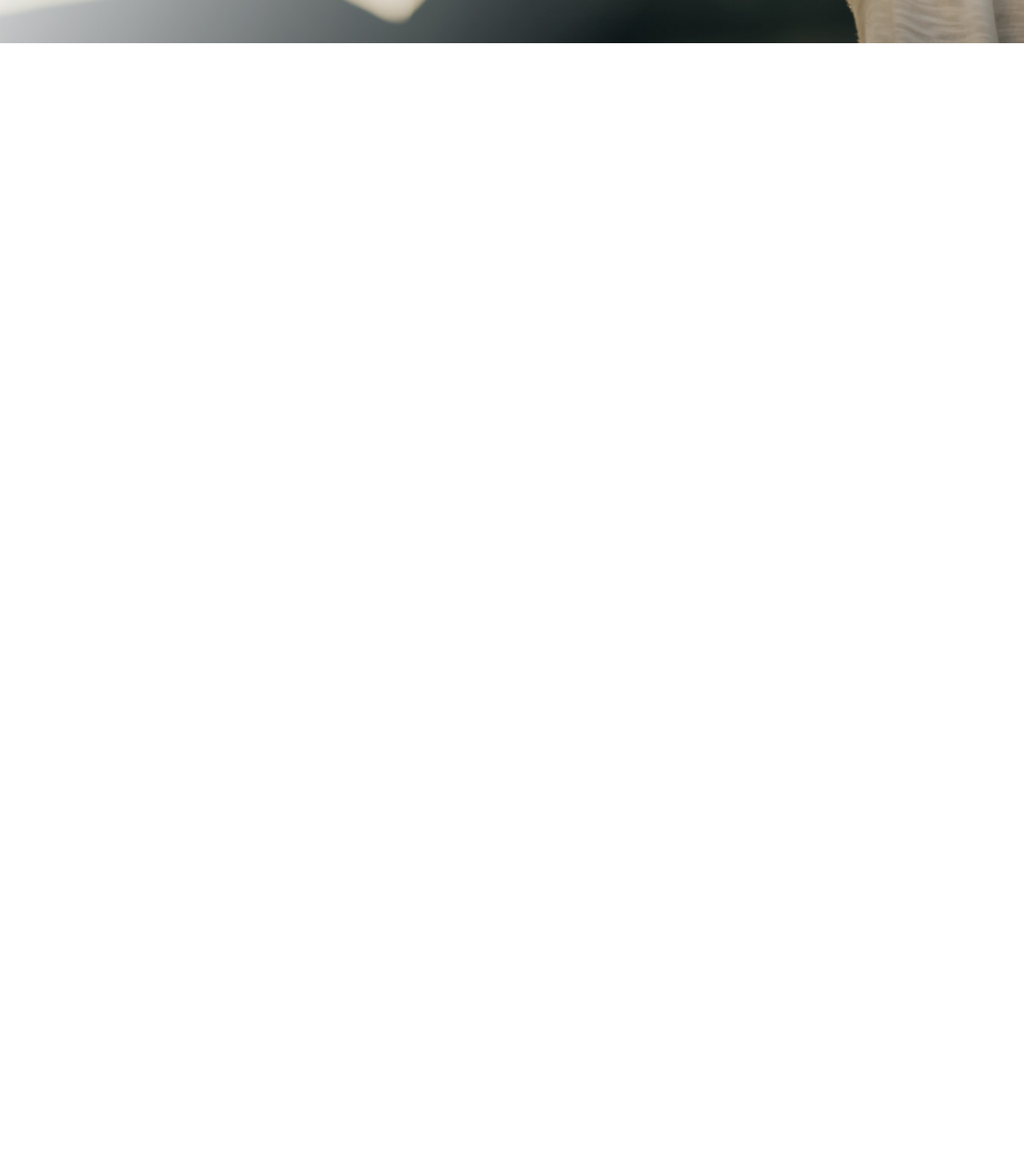
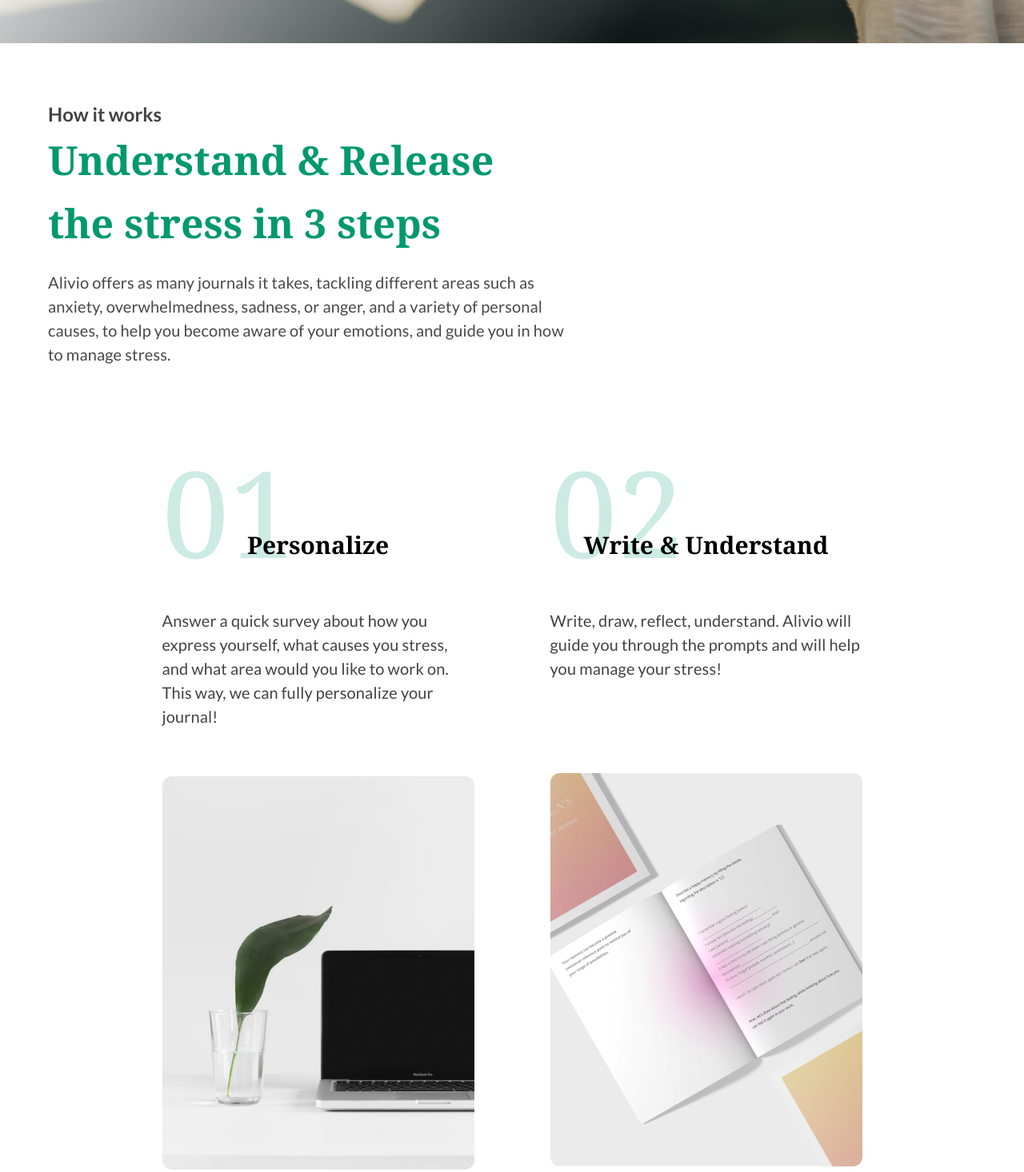
Before and after one commit to vsamura/Alivio, a plain HTML site: page index.html in a window 1280 px wide. Shown: the part 1020-2486 px from the top of the page at 80% size. Before the commit the page ends 1074 px from the top, so only its background shows below. Drawn offline with Linux system fonts and the light colour scheme.

Commit message:
add sections works

```diff
--- a/index.html
+++ b/index.html
@@ -43,6 +43,43 @@
       <a class="nav-btn start header-btn" href="#">Find Your Way</a>
     </div>
   </header>
+
+  <section class="works">
+    <div class="container">
+      <div class="works-top">
+        <h4 class="h4 works-h4">How it works</h4>
+        <div class="works-box">
+          <h2 class="h2 works-h2">Understand & Release the stress in 3 steps</h2>
+          <p class="text works-p">Alivio offers as many journals it takes, tackling different areas such as anxiety, overwhelmedness, sadness, or anger, and a variety of personal causes, to help you become aware of your emotions, and guide you in how to manage stress.</p>
+        </div>
+      </div>
+      <div class="works-bot">
+        <div class="box">
+          <div class="box-item">
+            <div class="box-item-header">01
+              <h4 class="box-item-h4">Personalize</h4>
+            </div>
+            <p class="box-item-p">Answer a quick survey about how you express yourself, what causes you stress, and what area would you like to work on. This way, we can fully personalize your journal!</p>
+            <img class="box-item-img" src="img/Personalize.jpg" alt="foto">
+          </div>
+          <div class="box-item">
+            <div class="box-item-header">02
+              <h4 class="box-item-h4">Write & Understand</h4>
+            </div>
+            <p class="box-item-p">Write, draw, reflect, understand. Alivio will guide you through the prompts and will help you manage your stress!</p>
+            <img class="box-item-img" src="img/Write.png" alt="foto">
+          </div>
+          <div class="box-item">
+            <div class="box-item-header">03
+              <h4 class="box-item-h4">Alivio!</h4>
+            </div>
+            <p class="box-item-p">Now you are aware, and have a way to manage and overcome your own stress.br<br>What are you waiting for? Alivio today!</p>
+            <img class="box-item-img" src="img/Alivio.jpg" alt="foto">
+          </div>
+        </div>
+      </div>
+    </div>
+  </section>
 </body>
 
 </html>
--- a/styles/styles.css
+++ b/styles/styles.css
@@ -66,12 +66,12 @@ body {
   font-size: 20px;
   color: #484848;
 }
-.container{
+.container {
   padding: 0 275px;
 }
 
 /* nav */
-.nav{
+.nav {
   padding: 30px 275px 25px;
 }
 .nav-box {
@@ -92,13 +92,13 @@ body {
   text-decoration: none;
   padding-bottom: 5px;
 }
-.nav-link:hover{
+.nav-link:hover {
   border-bottom: #01996d solid 3px;
 }
-.btn-box{
+.btn-box {
   padding-top: 2px;
 }
-.nav-btn{
+.nav-btn {
   font-family: var(--font-family);
   font-weight: 400;
   font-size: 20px;
@@ -110,7 +110,7 @@ body {
   width: 183px;
   height: 51px;
 }
-.sign:hover{
+.sign:hover {
   background-color: var(--color-grin);
   border-radius: 4px;
   color: #fff;
@@ -123,10 +123,10 @@ body {
   height: 51px;
   color: #fff;
 }
-.start:hover{
+.start:hover {
   background-color: var(--color-grin-bg);
 }
-.nav_min{
+.nav_min {
   display: none;
   width: 51px;
   height: 51px;
@@ -134,14 +134,14 @@ body {
   margin-top: -10px;
   background-color: var(--color-grin);
 }
-.nav_min_line{
+.nav_min_line {
   width: 30px;
   height: 4px;
   background-color: #fff;
   margin: 0 auto;
   margin-top: 7px;
 }
-.nav_min_line:first-child{
+.nav_min_line:first-child {
   margin-top: 12px;
 }
 
@@ -170,38 +170,161 @@ body {
 .header-btn {
   padding: 20px 50px;
 }
-.img-min{
+.img-min {
   display: none;
 }
 
+/* works */
 
+.works {
+  padding-bottom: 50px;
+}
+.works-top {
+  padding-top: 169px;
+}
+.h4 {
+  font-weight: 600;
+  font-size: 24px;
+  line-height: 157%;
+  color: #424242;
+}
+.works-box {
+  display: flex;
+  justify-content: space-between;
+}
+.h2 {
+  font-family: var(--second-family);
+  font-weight: 700;
+  font-size: 50px;
+  line-height: 157%;
+  color: #01996d;
+}
+.works-h2 {
+  max-width: 584px;
+}
+.text {
+  line-height: 150%;
+  letter-spacing: 0.007em;
+}
+.works-p {
+  margin-top: 20px;
+  max-width: 650px;
+  padding-bottom: 70px;
+}
+.box {
+  display: flex;
+  justify-content: center;
+  column-gap: 95px;
+}
+.box-item {
+  max-width: 390px;
+  padding-top: 285px;
+}
+.box-item-header {
+  font-family: var(--second-family);
+  font-weight: 400;
+  font-size: 150px;
+  line-height: 150%;
+  text-align: center;
+  color: rgba(1, 153, 109, 0.2);
+  position: relative;
+  text-align: left;
+}
+.box-item-h4 {
+  font-weight: 700;
+  font-size: 30px;
+  line-height: 150%;
+  text-align: center;
+  color: #000;
+  position: relative;
+  top: -94px;
+  left: auto;
+  right: auto;
+}
+.box-item-p {
+  font-weight: 500;
+  line-height: 150%;
+  color: #424242;
+  margin-top: -37px;
+  letter-spacing: 0.007em;
+  padding-bottom: 60px;
+}
+.box-item:first-child {
+  padding-top: 0px;
+}
+.box-item:last-child {
+  padding-top: 55px;
+}
 
-@media screen and (max-width: 1720px){
+@media screen and (max-width: 1900px) {
+  .works .container {
+    padding-left: 30px;
+    padding-right: 30px;
+  }
+  .works-top {
+    padding-left: 230px;
+    padding-right: 230px;
+  }
+  .works-box {
+    column-gap: 70px;
+  }
+}
+@media screen and (max-width: 1720px) {
   .nav,
-  .header .container{
+  .header .container {
     padding: 30px;
   }
+  .works-top {
+    padding-left: 30px;
+    padding-right: 30px;
   }
-@media screen and (max-width: 1350px){
+  .works-box {
+    column-gap: 30px;
+  }
+}
+@media screen and (max-width: 1439px) {
+  .box {
+    flex-wrap: wrap;
+  }
+  .box-item {
+    padding-top: 0px;
+  }
+  .box-item:last-child {
+    padding-top: 0px;
+  }
+  .works-top {
+    padding-top: 70px;
+  }
+  .box-item-p {
+    min-height: 206px;
+  }
+  .box-item:last-child .box-item-p {
+    min-height: 100px;
+  }
+}
+@media screen and (max-width: 1350px) {
   .nav-li:first-child {
     margin-left: 100px;
   }
   .nav-ul {
     column-gap: 45px;
   }
+  .works-box {
+    flex-direction: column;
   }
-@media screen and (max-width: 1199px){
+}
+@media screen and (max-width: 1199px) {
   .nav-ul {
     display: none;
   }
-  .nav_min{
+  .nav_min {
     display: inline-block;
   }
-  .nav-container{
+  .nav-container {
     display: grid;
     grid-template-columns: 80px auto;
   }
-  .header{
+  .header {
     background-size: auto;
     padding-bottom: 60px;
     background-position: center;
@@ -210,27 +333,35 @@ body {
     padding-top: 60px;
   }
 }
-@media screen and (max-width: 800px){
-  .header{
+@media screen and (max-width: 920px) {
+  .box-item-p {
+    min-height: 100px;
+  }
+}
+@media screen and (max-width: 800px) {
+  .header {
     background-image: none;
-    background-color: #EDF0EE;
+    background-color: #edf0ee;
   }
-  .img-min{
+  .img-min {
     display: block;
   }
   .header-h1 {
     padding-top: 30px;
   }
 }
-@media screen and (max-width: 530px){
-    .btn-box{
+@media screen and (max-width: 530px) {
+  .btn-box {
     display: none;
   }
-    .header-h1{
+  .header-h1 {
     font-size: 45px;
     max-width: 305px;
   }
   .header-btn {
     padding: 20px 20px;
   }
+  .h2{
+    font-size: 30px;
   }
+}
```
Lines whose indentation alone changed are shown as unchanged.
